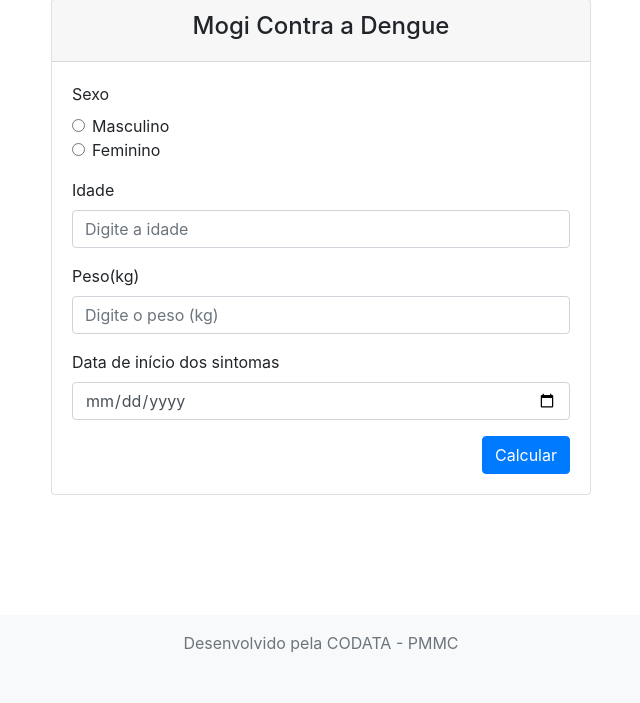
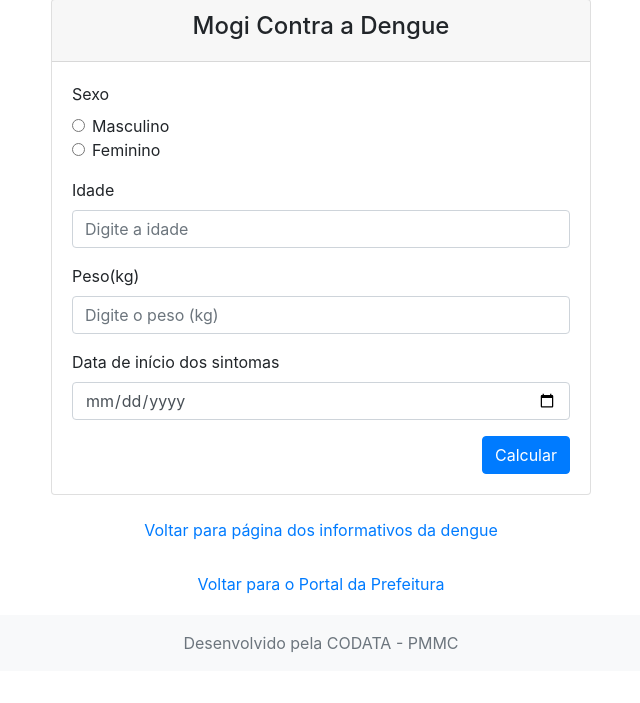
Before and after one commit to microrepar/mogi-dengue, a Flask app: page / in a window 1280 px wide. Shown: the part 129-832 px from the top of the page, without its empty margins (319-959 px from the left). Before the commit the page ends 781 px from the top, so only its background shows below. Run offline with Flask 3, Linux system fonts and the light colour scheme; some libraries are stand-ins or nearby versions.

Commit message:
feat: adiciona links de navegacao para o portal da prefeitura e pagina de informacoes sobre a dengue.

```diff
--- /dev/null
+++ b/templates/_botoes.html
@@ -0,0 +1,10 @@
+<div class="row mt-3">
+  <div class="col">
+    <a href="https://www.seulink1.com" class="btn btn-link btn-block" role="button">Voltar para página dos informativos da dengue</a>
+  </div>
+</div>
+<div class="row mt-3">
+  <div class="col">
+    <a href="https://www.seulink2.com" class="btn btn-link btn-block" role="button">Voltar para o Portal da Prefeitura</a>
+  </div>
+</div>
--- a/templates/base.html
+++ b/templates/base.html
@@ -29,7 +29,7 @@
 <body>
 
   <nav class="navbar navbar-expand-lg navbar-light bg-light justify-content-center">
-    <a class="navbar-brand mx-auto" href="{{ url_for('index') }}">
+    <a class="navbar-brand mx-auto" href="https://www.mogidascruzes.sp.gov.br/">
       <img src="{{ url_for('static', filename='images/logo_mogi.png') }}" alt="Logo" style="height:60px;">
     </a>
     <div class="collapse navbar-collapse justify-content-center" id="navbarNav">
--- a/templates/index.html
+++ b/templates/index.html
@@ -54,10 +54,10 @@
               </div>
               {{ form.submit(class="btn btn-primary float-right") }}
             </form>
-
           </div>
         </div>
       </div>
     </div>
+    {% include '_botoes.html' %}
   </div>
 {% endblock content %}
--- a/templates/resultado.html
+++ b/templates/resultado.html
@@ -17,5 +17,6 @@
         </div>
       </div>
     </div>
+    {% include '_botoes.html' %}
   </div>
 {% endblock content %}
```
